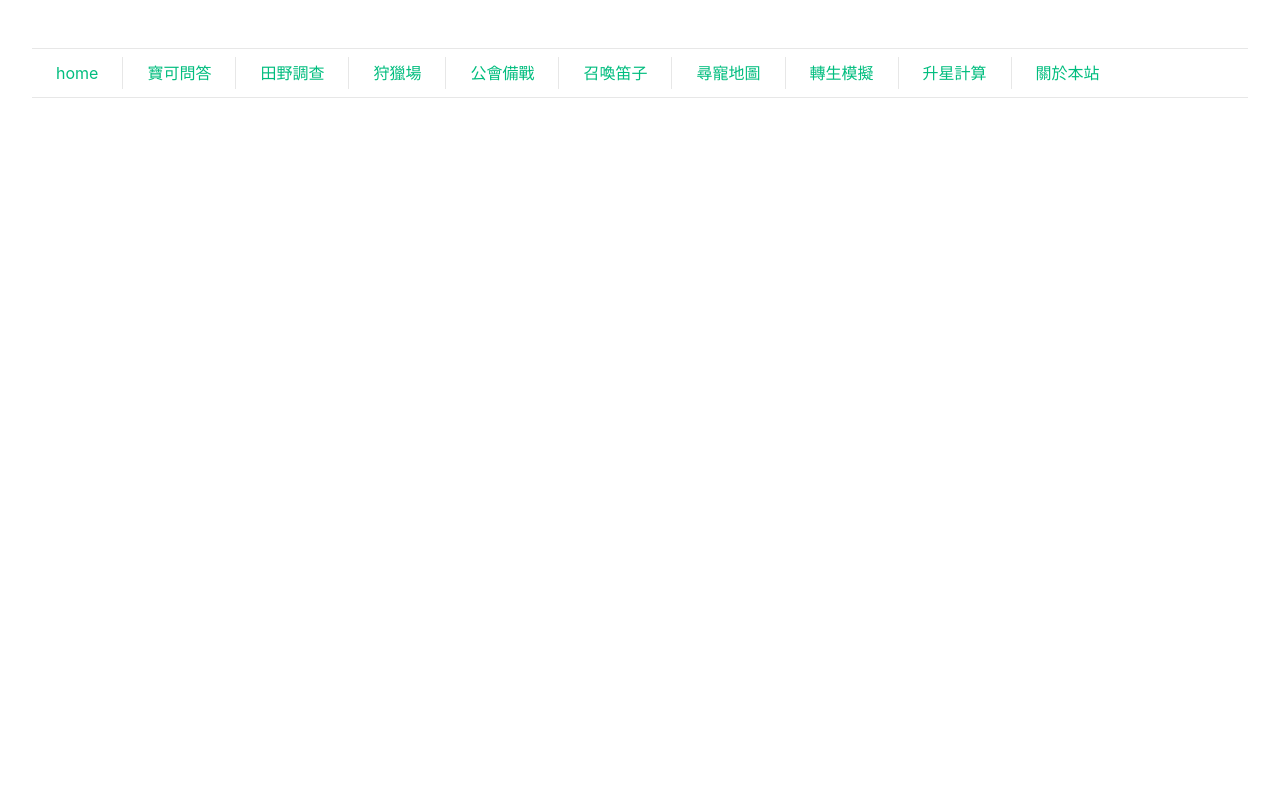
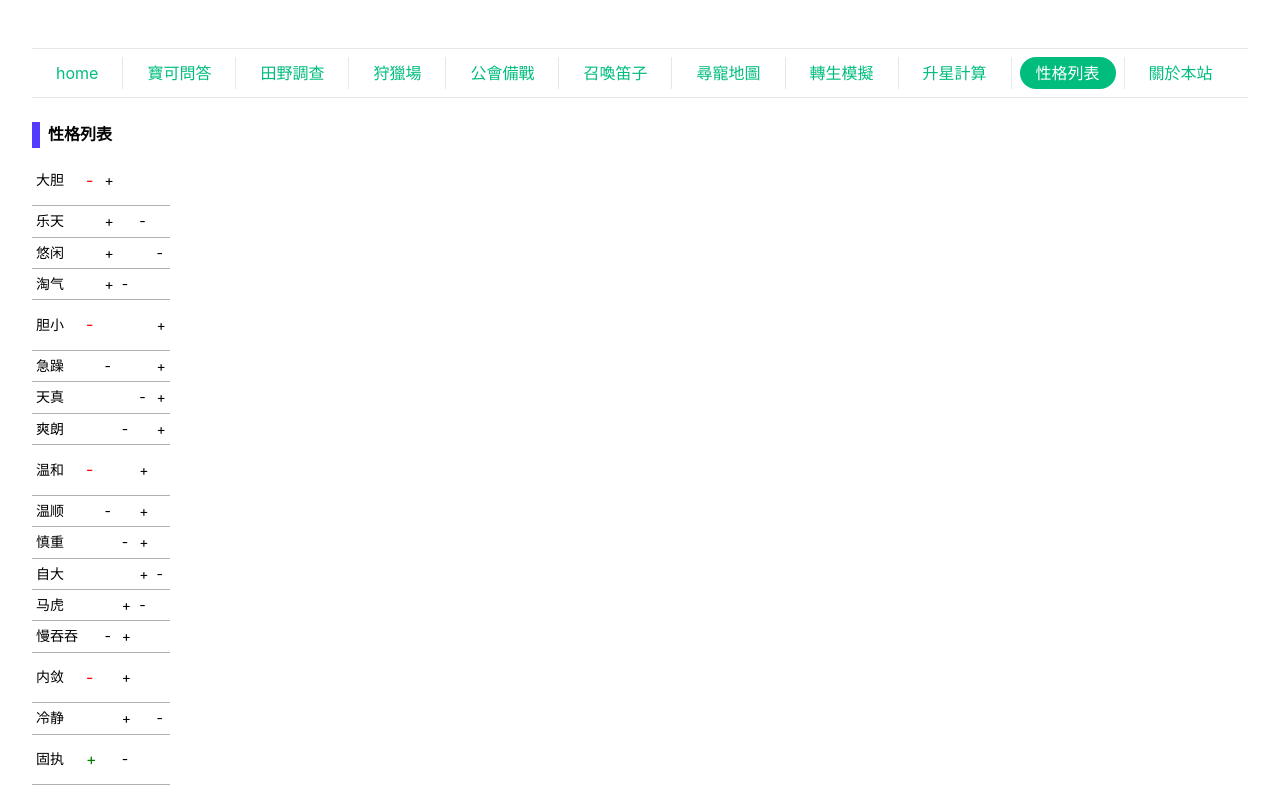
Before and after one commit to tom00502/pokemon-adventurer, a Vue app: page /character in a window 1280 px wide. Shown: the top 800 px of the page. Built offline with nearby package versions, Linux system fonts and the light colour scheme; no server answers.

Commit message:
性格表temp

```diff
--- a/src/router/config.js
+++ b/src/router/config.js
@@ -45,6 +45,11 @@ const router = [
         title: '升星計算',
     },
     {
+        path: '/character',
+        name: 'character',
+        title: '性格列表',
+    },
+    {
         path: '/about',
         name: 'about',
         title: '關於本站',
--- a/src/router/index.js
+++ b/src/router/index.js
@@ -53,6 +53,11 @@ const router = createRouter({
             name: 'star',
             component: () => import('@/views/StarView.vue'),
         },
+        {
+            path: '/character',
+            name: 'character',
+            component: () => import('@/views/Character.vue'),
+        },
     ],
 })
 
--- /dev/null
+++ b/src/views/Character.vue
@@ -0,0 +1,118 @@
+<script setup>
+import { computed, ref } from '@vue/runtime-core'
+import { RouterLink, RouterView } from 'vue-router'
+//     `特攻(${board.contact})`,
+// `特防(${board.defence})`,
+// `速度(${board.speed})`,
+// `防禦(${board.block})`,
+// `攻擊(${board.attack})`,
+
+const table = {
+    大胆: { attack: '-', block: '+' },
+    乐天: { defence: '-', block: '+' },
+    悠闲: { speed: '-', block: '+' },
+    淘气: { contact: '-', block: '+' },
+    胆小: { speed: '+', attack: '-' },
+    急躁: { speed: '+', block: '-' },
+    天真: { speed: '+', defence: '-' },
+    爽朗: { speed: '+', contact: '-' },
+    温和: { defence: '+', attack: '-' },
+    温顺: { defence: '+', block: '-' },
+    慎重: { defence: '+', contact: '-' },
+    自大: { defence: '+', speed: '-' },
+    马虎: { contact: '+', defence: '-' },
+    慢吞吞: { contact: '+', block: '-' },
+    内敛: { contact: '+', attack: '-' },
+    冷静: { contact: '+', speed: '-' },
+    固执: { attack: '+', contact: '-' },
+    怕寂寞: { attack: '+', block: '-' },
+    顽皮: { attack: '+', defence: '-' },
+    勇敢: { attack: '+', speed: '-' },
+    勤奋: {},
+    浮躁: {},
+    坦率: {},
+    害羞: {},
+    认真: {},
+}
+const searchText = ref('')
+const filterTable = computed(() => {
+    if (searchText.value == '') return table
+    else
+        return Object.fromEntries(
+            Object.entries(table)
+                .map(([key, value]) => {
+                    return [
+                        key,
+                        value.filter((question) =>
+                            question.question.includes(searchText.value)
+                        ),
+                    ]
+                })
+                .filter(([key, value]) => value.length)
+        )
+})
+</script>
+
+<template>
+    <main>
+        <div class="page-title">性格列表</div>
+        <table>
+            <tbody>
+                <tr v-for="(item, key) in table" :key="key">
+                    <td>{{ key }}</td>
+                    <td>
+                        <div
+                            :class="{
+                                'text-red': item.attack == '-',
+                                'text-green': item.attack == '+',
+                            }"
+                        >
+                            {{ item.attack }}
+                        </div>
+                    </td>
+                    <td>
+                        <div>{{ item.block }}</div>
+                    </td>
+                    <td>
+                        <div>{{ item.contact }}</div>
+                    </td>
+                    <td>
+                        <div>{{ item.defence }}</div>
+                    </td>
+                    <td>
+                        <div>{{ item.speed }}</div>
+                    </td>
+                </tr>
+            </tbody>
+        </table>
+    </main>
+</template>
+<style scoped>
+table {
+    font-size: 14px;
+    border-collapse: collapse;
+}
+table tr {
+    border-bottom: 1px rgb(177, 177, 177) solid;
+}
+td {
+    padding: 4px;
+}
+.text-red {
+    margin: 8px 0px;
+    font-size: 16px;
+    color: red;
+}
+.text-green {
+    margin: 8px 0px;
+    font-size: 16px;
+    color: green;
+}
+.page-title {
+    border-left: 8px solid rgb(83, 60, 255);
+    padding-left: 8px;
+    font-weight: 700;
+    font-size: 16px;
+    margin: 8px 0px;
+}
+</style>
```
